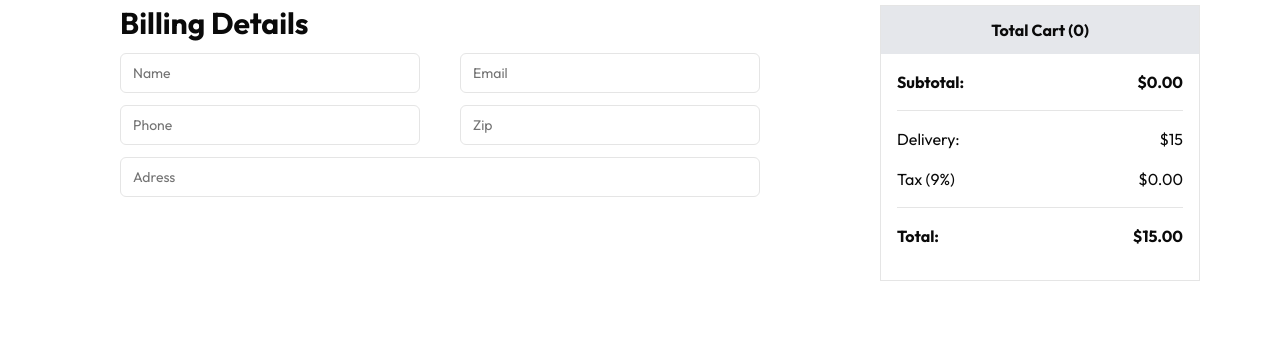
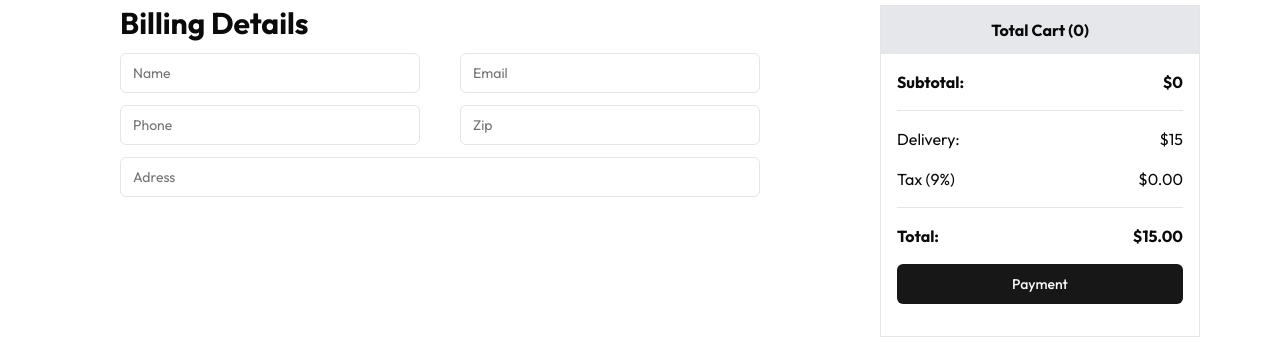
Before and after one commit to rezis-work/grocery-store, a Next.js app: page /checkout in a window 1280 px wide. Shown: the part 182-536 px from the top of the page. Built offline with nearby package versions, Linux system fonts and the light colour scheme; no server answers; sample sign-in values are in the browser's storage.

Commit message:
implement checkout for user

```diff
--- a/app/(routes)/checkout/page.jsx
+++ b/app/(routes)/checkout/page.jsx
@@ -6,6 +6,7 @@ import { PayPalButtons } from "@paypal/react-paypal-js";
 import { ArrowBigRight } from "lucide-react";
 import { useRouter } from "next/navigation";
 import React, { useEffect, useState } from "react";
+import { toast } from "sonner";
 
 const Checkout = () => {
   const user = JSON.parse(sessionStorage.getItem("user"));
@@ -41,11 +42,11 @@ const Checkout = () => {
     cartItemList.forEach((element) => {
       total = total + +element.amount;
     });
-    setSubtotal(total.toFixed(2));
+    setSubtotal(total);
   }, [cartItemList]);
 
   const calculateTotalAmount = () => {
-    const totalAmount = (subtotal * 9) / 100 + 15;
+    const totalAmount = (subtotal * 9) / 100 + 15 + subtotal;
     return totalAmount.toFixed(2);
   };
 
@@ -56,6 +57,24 @@ const Checkout = () => {
 
   const onApprove = (data) => {
     console.log(data);
+    const payload = {
+      data: {
+        paymentId: data.paymentId,
+        totalOrderAmount: calculateTotalAmount(),
+        username: username,
+        email: email,
+        phone: phone,
+        zip: zip,
+        address: address,
+        orderItemList: cartItemList,
+        userId: user.id,
+      },
+    };
+
+    GlobalApi.createOrder(payload, jwt).then((res) => {
+      console.log(res);
+      toast("Order place succesfully");
+    });
   };
 
   return (
@@ -109,6 +128,12 @@ const Checkout = () => {
             <h2 className="font-bold flex justify-between">
               Total: <span>${calculateTotalAmount()}</span>
             </h2>
+            <Button
+              className="cursor-pointer"
+              onClick={() => onApprove({ paymentid: "123" })}
+            >
+              Payment
+            </Button>
             <PayPalButtons
               onApprove={onApprove}
               createOrder={(data, actions) => {
--- a/app/_utils/GlobalApi.jsx
+++ b/app/_utils/GlobalApi.jsx
@@ -68,6 +68,7 @@ const getCartItem = (userId, jwt) =>
               .attributes.url,
           actualPrice: item.attributes.products?.data[0].attributes.mrp,
           id: item.id,
+          products: item.attributes.products?.data[0].id,
         };
       });
       return cartItemlist;
@@ -75,6 +76,13 @@ const getCartItem = (userId, jwt) =>
 
 const deleteCartItem = (id, jwt) =>
   axiosClient.delete("/user-carts/" + id, {
+    headers: {
+      Authorization: "Bearer " + jwt,
+    },
+  });
+
+const createOrder = (data, jwt) =>
+  axiosClient.post("/orders", data, {
     headers: {
       Authorization: "Bearer " + jwt,
     },
@@ -91,4 +99,5 @@ export default {
   addToCart,
   getCartItem,
   deleteCartItem,
+  createOrder,
 };
```
